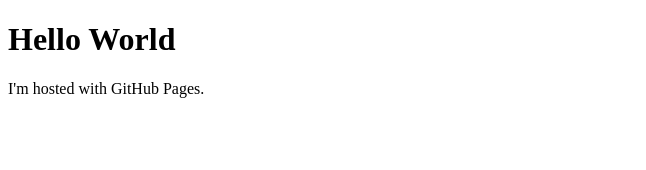
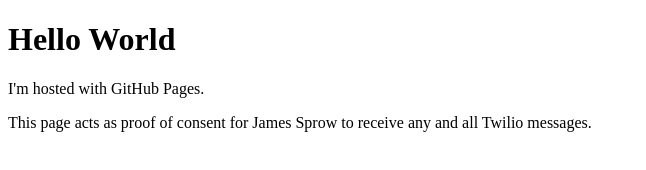
Before and after one commit to JamesSprow/JamesSprow.github.io, a plain HTML site: page index.html in a window 1280 px wide. Shown: the whole page, without its empty margins (0-646 px from the left). Drawn offline with Linux system fonts and the light colour scheme.

Commit message:
Update index.html

```diff
--- a/index.html
+++ b/index.html
@@ -3,5 +3,6 @@
 <body>
 <h1>Hello World</h1>
 <p>I'm hosted with GitHub Pages.</p>
+<p>This page acts as proof of consent for James Sprow to receive any and all Twilio messages.</p>
 </body>
 </html>
```
